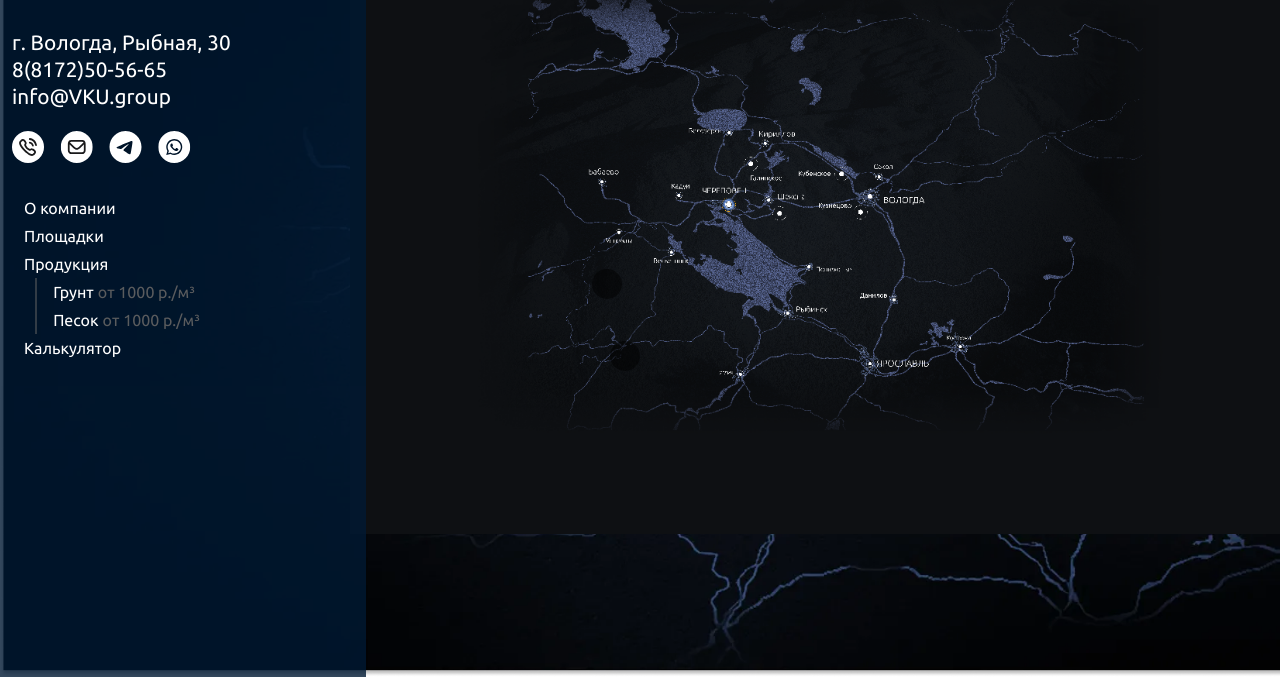
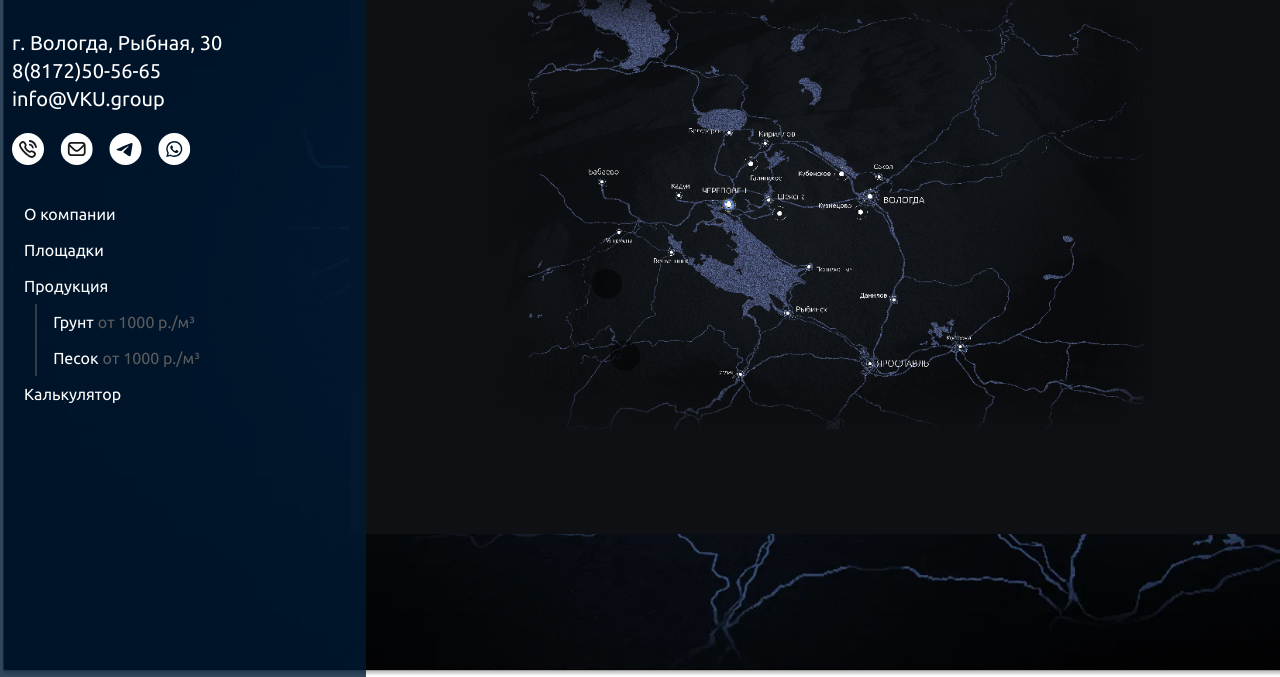
Before and after one commit to aproskur/vku-static-web, a website: page public/index.html in a window 1280 px wide. Shown: the part 123-800 px from the top of the page. Drawn offline with Linux system fonts and the light colour scheme.

Commit message:
css updates

```diff
--- a/public/css/main.css
+++ b/public/css/main.css
@@ -71,8 +71,8 @@ img {
 }
 
 .vku-address {
-    font-size: 1.3rem;
-    line-height: 1.3;
+    font-size: 1.25rem;
+    line-height: 28px;
     margin-bottom: 1em;
 }
 
@@ -82,5 +82,5 @@ img {
 }
 
 .vku-menu {
-    line-height: 1.75;
+    line-height: 36px;
 }
--- a/public/css/styles-mobile.css
+++ b/public/css/styles-mobile.css
@@ -28,6 +28,9 @@ body {
 
 .icon-panel {
     justify-content: space-between;
+    max-height: 32px;
+    max-width: 315px;
+    margin: 0 auto;
 }
 
 .vku-logo-container {
@@ -37,6 +40,7 @@ body {
 .vku-menu {
     padding: 0;
     margin: 0;
+    margin-top: .75em;
 }
 
 .menu-list {
@@ -48,6 +52,7 @@ body {
 .menu-item {
     display: flex;
     margin-bottom: 0.7em;
+    line-height: 36px;
 }
 
 .menu-item.with-dropdown {
@@ -192,17 +197,16 @@ body {
     position: absolute;
     bottom: 0;
     right: 0;
-    padding-left: 10px;
-    padding-right: 10px;
+    padding: 2px 4px;
     margin: 0;
     background-color: rgba(255, 255, 255, 0.6);
     border-bottom-right-radius: 4px;
     border-top-left-radius: 4px;
     font-size: 12px;
-    font-weight: 600;
-    color: rgba(0, 0, 0, 0.6);
+    font-weight: 500;
+    color: rgba(40, 40, 40, 0.8);
+    line-height: 16px;
 }
-
 
 
 .product-grunt {
@@ -270,9 +274,17 @@ body {
 
 }
 
+/*
+.product-description-header {
+    max-height: 29px;
+    display: flex;
+    align-content: flex-start;
+} */
+
 .product-description h3 {
     text-align: left;
     padding: 0.5em;
+    font-weight: 500;
 
 }
 
@@ -298,8 +310,6 @@ body {
     background-image: url('../images/line-white-no-opacity.svg');
     width: 14px;
     margin-top: 15px;
-
-    /* Rotate 180 degrees */
 }
 
 .product-list {
--- a/public/index.html
+++ b/public/index.html
@@ -38,7 +38,7 @@
             <header class="main-header">
                 <div class="vku-logo-container">
                     <img class="vku-logo" src="/images/logo.png" alt="лого ВКУ">
-                    <img class="bku-name" src="/images/VKU.png" alt="Вологодское карьерное управление">
+                    <img class="vku-name" src="/images/VKU.png" alt="Вологодское карьерное управление">
                 </div>
                 <div class="vku-address">
                     <p>г. Вологда, Рыбная, 30</p>
```
